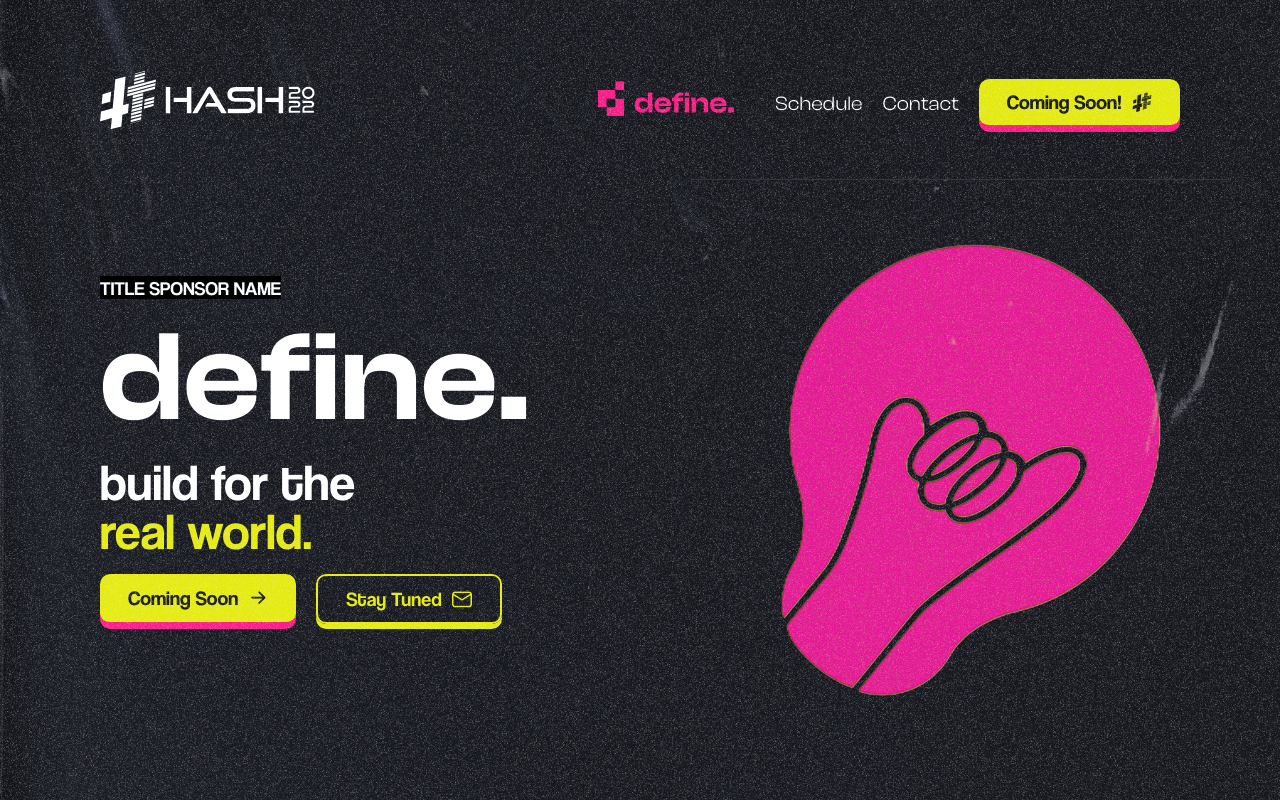
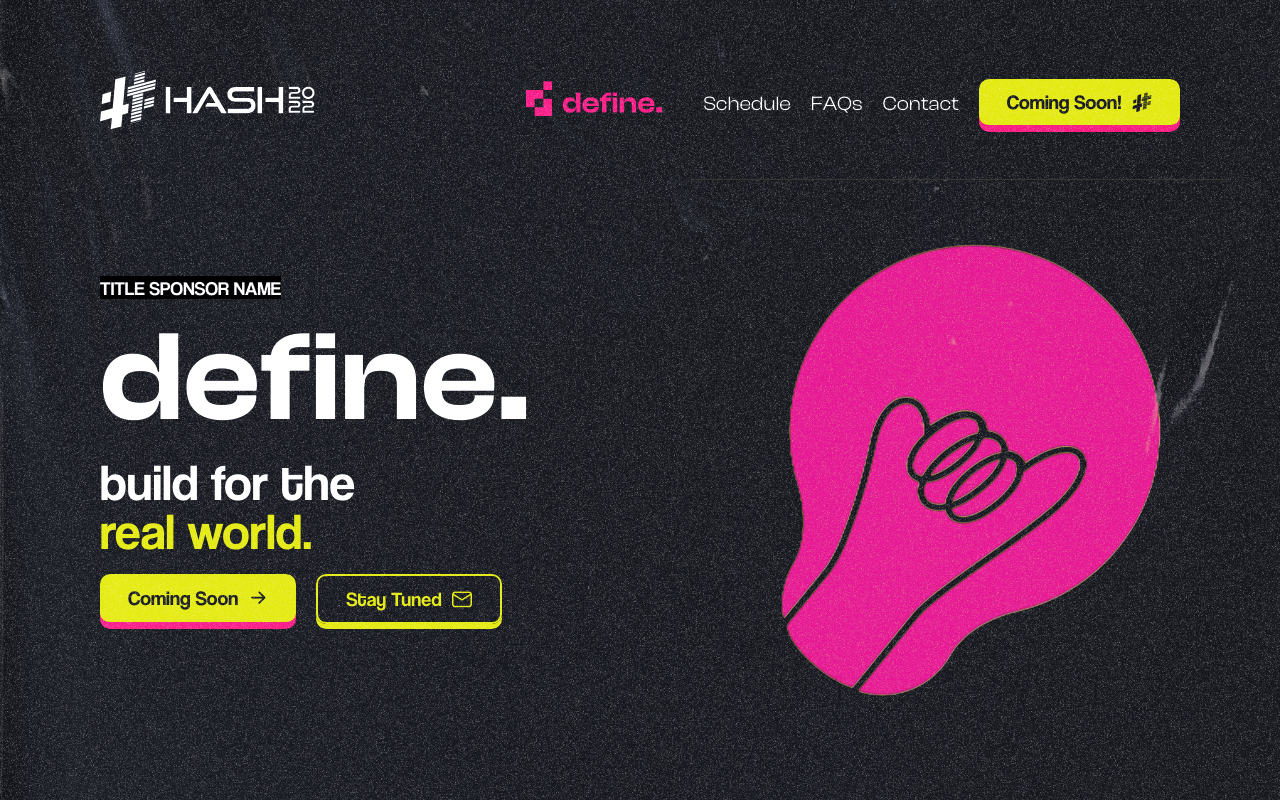
Before and after one commit to werbhq/definewebsite, a React (Create React App) app: page / in a window 1280 px wide. Shown: the top 800 px of the page. Built offline with nearby package versions, Linux system fonts and the light colour scheme.

Commit message:
Make Navbar Responsive (Layout Only)
TODO: Make Links clickable (configure routes), Make Mobile Drawer Popup

```diff
--- a/src/components/button/button.css
+++ b/src/components/button/button.css
@@ -10,7 +10,7 @@
 	line-height: normal;
 	margin: 0;
 	min-height: 35px;
-	min-width: 0;
+	min-width: 120px;
 	outline: none;
 	padding: 12px 28px;
 	text-align: center;
--- a/src/header/header.css
+++ b/src/header/header.css
@@ -9,7 +9,10 @@
 	box-sizing: border-box;
 	column-gap: 20px;
 	/* background-color: blue; */
-	max-width: 100%;
+	flex-shrink: 1;
+	width: 100%;
+	max-width: 70%;
+	/* max-width: 100%; */
 }
 
 .hamburger {
@@ -44,6 +47,7 @@
 	padding: 70px 100px;
 	font-size: 20px;
 	width: 100vw;
+
 	justify-content: space-between;
 
 	/* background-color: aqua; */
@@ -70,3 +74,25 @@
 		padding: 70px 50px;
 	}
 }
+
+@media screen and (min-width: 768px) and (max-width: 1020px) {
+	.hashLogoDesktop {
+		display: block;
+	}
+
+	.hashLogoMobile {
+		display: none;
+	}
+
+	.hamburger {
+		display: block;
+	}
+
+	.navbarList {
+		display: none;
+	}
+
+	.header {
+		padding: 70px 100px;
+	}
+}
--- a/src/header/header.js
+++ b/src/header/header.js
@@ -17,7 +17,7 @@ function Header() {
 				<ul className="navbarList">
 					<img className="defineLogoContainer" src={defineLogo}></img>
 					<li>Schedule</li>
-					{/* <li>FAQs</li> */}
+					<li>FAQs</li>
 					<li>Contact</li>
 					<HUIButton
 						text="Coming Soon!"
```
